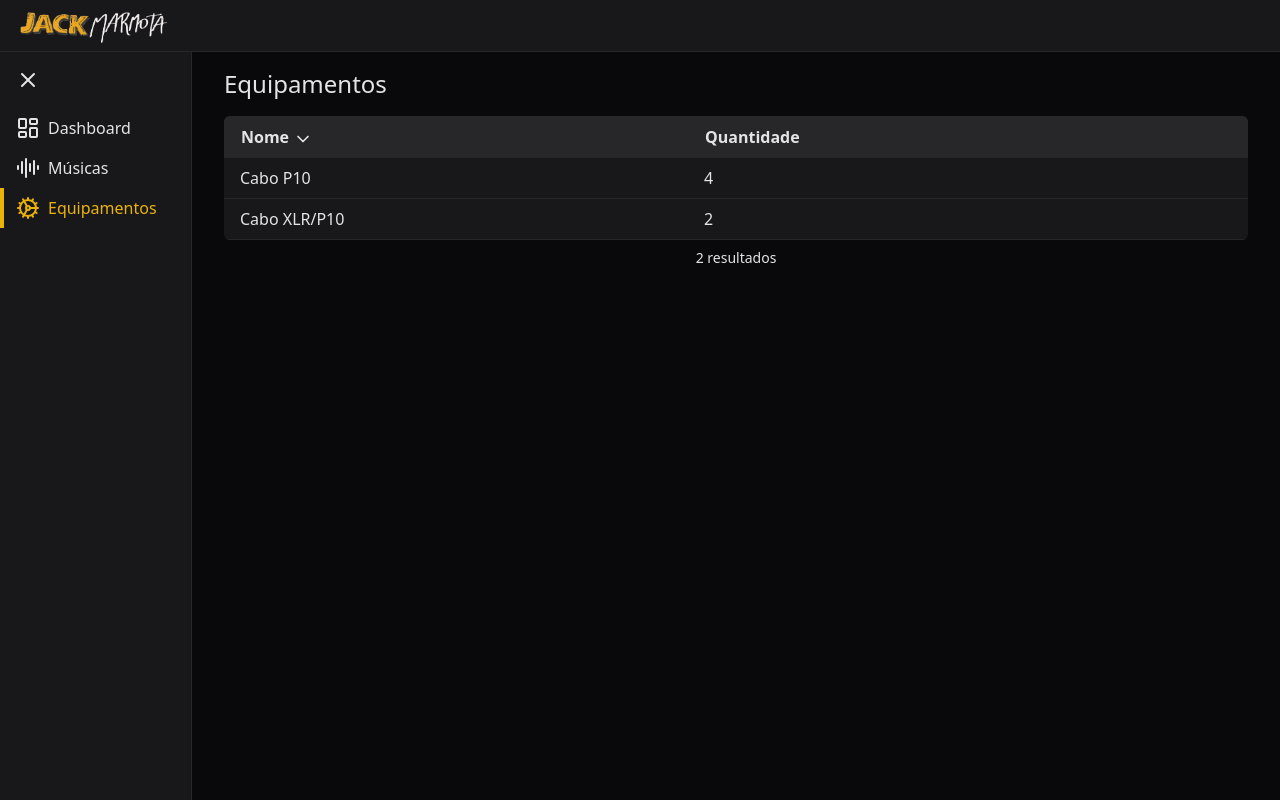
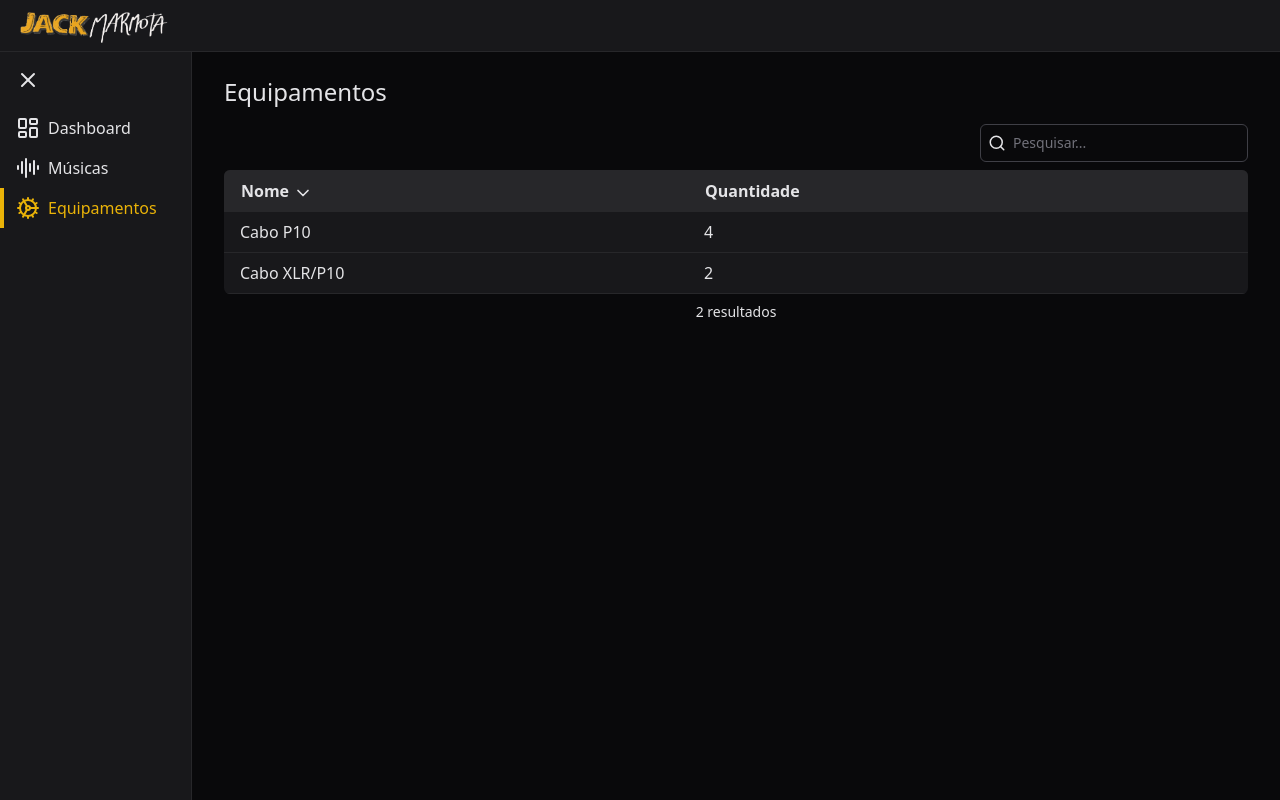
Before and after one commit to Marceometry/jack-marmota-admin, a Next.js app: page /equipments in a window 1280 px wide. Built offline with nearby package versions, Linux system fonts and the light colour scheme.

Commit message:
feat: add react-hook-form

```diff
--- a/package.json
+++ b/package.json
@@ -13,7 +13,8 @@
     "lucide-react": "^0.294.0",
     "next": "14.0.4",
     "react": "^18",
-    "react-dom": "^18"
+    "react-dom": "^18",
+    "react-hook-form": "^7.49.0"
   },
   "devDependencies": {
     "@types/node": "^20",
--- a/src/app/(dashboard)/layout.tsx
+++ b/src/app/(dashboard)/layout.tsx
@@ -8,7 +8,7 @@ export default function Layout({ children }: { children: React.ReactNode }) {
       <div className="flex-1 flex">
         <Sidebar />
 
-        <main className="flex-1 py-4 px-8 pb-0">
+        <main className="flex-1 py-6 px-8 pb-0 max-w-screen-2xl">
           <PageTitle />
 
           {children}
--- /dev/null
+++ b/src/components/Form/index.tsx
@@ -0,0 +1,19 @@
+import { FieldValues, FormProvider, UseFormReturn } from "react-hook-form";
+
+type Props<T extends FieldValues> = {
+  children: React.ReactNode;
+  formMethods: UseFormReturn<T, object>;
+  onSubmit: (data: T) => void;
+};
+
+export function Form<T extends FieldValues>({
+  children,
+  formMethods,
+  onSubmit,
+}: Props<T>) {
+  return (
+    <FormProvider {...formMethods}>
+      <form onSubmit={formMethods.handleSubmit(onSubmit)}>{children}</form>
+    </FormProvider>
+  );
+}
--- a/src/components/Header/index.tsx
+++ b/src/components/Header/index.tsx
@@ -1,12 +1,16 @@
 import Image from 'next/image'
 import Link from 'next/link'
+import { ROUTES } from '@/routes'
 
 export function Header() {
   return (
     <header className="w-full py-2 px-5 border-b border-zinc-800 bg-zinc-900">
-      <div className="mt-1 w-fit">
-        <Link href="/">
-          <Image src="/logo.png" alt="" width={150} height={31} />
+      <div className="w-fit">
+        <Link
+          href={ROUTES.HOME}
+          className="pt-1 pl-1 -ml-1 block rounded transition-shadow"
+        >
+          <Image src="/logo.png" alt="" width={150} height={31} priority />
         </Link>
       </div>
     </header>
--- /dev/null
+++ b/src/components/Input/index.tsx
@@ -0,0 +1,54 @@
+'use client'
+
+import { FieldValues, Path, useFormContext } from 'react-hook-form'
+
+export type InputProps<T extends FieldValues> =
+  React.InputHTMLAttributes<HTMLInputElement> & {
+    name: Path<T>
+    label?: string
+    placeholder?: string
+    required?: boolean
+    onValueChange?: (value: string) => void
+  }
+
+export function Input<T extends FieldValues>({
+  label,
+  name,
+  required,
+  disabled,
+  placeholder,
+  onValueChange,
+  ...rest
+}: InputProps<T>) {
+  const {
+    register,
+    formState: { errors },
+  } = useFormContext<T>()
+
+  const error = errors[name]?.message
+  const inputRegister = register(name, { required })
+
+  return (
+    <div className="relative">
+      {label && (
+        <label htmlFor={name}>
+          {label}
+          {required ? '*' : ''}
+        </label>
+      )}
+
+      <input
+        {...inputRegister}
+        {...rest}
+        id={name}
+        required={required}
+        disabled={disabled}
+        placeholder={placeholder || label}
+      />
+
+      {typeof error === 'string' && (
+        <span className="mt-1 absolute text-red-400">{error}</span>
+      )}
+    </div>
+  )
+}
--- /dev/null
+++ b/src/components/SearchInput/index.tsx
@@ -0,0 +1,52 @@
+'use client'
+
+import { Search, XIcon } from 'lucide-react'
+import { useRef } from 'react'
+import { twMerge } from 'tailwind-merge'
+
+type Props = Omit<React.InputHTMLAttributes<HTMLInputElement>, 'onChange'> & {
+  clearable?: boolean
+  onChange?: (value: string) => void
+}
+
+export function SearchInput({
+  onChange,
+  className,
+  clearable = true,
+  placeholder = 'Pesquisar...',
+  ...props
+}: Props) {
+  const ref = useRef<HTMLInputElement | null>(null)
+
+  function clearInput() {
+    onChange?.('')
+    ref.current?.focus()
+  }
+
+  return (
+    <div className="flex items-center relative">
+      <Search size={18} className="absolute left-2" />
+
+      <input
+        {...props}
+        ref={ref}
+        placeholder={placeholder}
+        onChange={(e) => onChange?.(e.target.value)}
+        className={twMerge(
+          'w-full flex-1 text-sm rounded-md py-2 pl-8 border border-zinc-700 placeholder:text-zinc-500 bg-transparent transition-all',
+          clearable ? 'pr-8' : 'pr-3',
+          className,
+        )}
+      />
+
+      {clearable && props.value && (
+        <button
+          className="absolute right-2 rounded hover:brightness-75 transition-all"
+          onClick={clearInput}
+        >
+          <XIcon size={18} />
+        </button>
+      )}
+    </div>
+  )
+}
--- a/src/components/Sidebar/index.tsx
+++ b/src/components/Sidebar/index.tsx
@@ -18,13 +18,13 @@ export function Sidebar() {
   return (
     <aside
       className={twJoin(
-        'border-r border-zinc-800 bg-zinc-900 transition-all',
+        'border-r border-zinc-800 bg-zinc-900 transition-all duration-500 overflow-hidden',
         isOpen ? 'w-48' : 'w-14',
       )}
     >
       <button
         onClick={onToggle}
-        className="m-4 hover:brightness-75 transition-all"
+        className="m-4 rounded hover:brightness-75 transition-all"
       >
         {isOpen ? <XIcon /> : <MenuIcon />}
       </button>
@@ -40,17 +40,19 @@ export function Sidebar() {
               <li key={route}>
                 <Link
                   href={route}
-                  title={!isOpen ? label : ''}
+                  title={label}
                   className={twJoin(
-                    'py-2 px-3 border-x-4 border-transparent flex items-center gap-2 hover:bg-zinc-700',
+                    'py-2 px-3 border-x-4 border-transparent flex items-center gap-2 transition-all hover:bg-zinc-700',
                     isActive ? 'text-yellow-500 border-l-yellow-500' : '',
                   )}
                 >
                   <Icon className="shrink-0" />
                   <span
                     className={twJoin(
-                      'transition-opacity',
-                      isOpen ? 'delay-100' : 'opacity-0 sr-only',
+                      'transition-opacity whitespace-nowrap',
+                      isOpen
+                        ? 'duration-500'
+                        : 'duration-200 opacity-0 invisible',
                     )}
                   >
                     {label}
--- a/src/components/Table/index.tsx
+++ b/src/components/Table/index.tsx
@@ -3,6 +3,7 @@
 import { ChevronDown } from 'lucide-react'
 import { useState } from 'react'
 import { twJoin } from 'tailwind-merge'
+import { SearchInput } from '@/components'
 import { dynamicSort } from '@/utils'
 
 type Item = {
@@ -41,6 +42,10 @@ export function Table<T extends Item>({
 
   return (
     <div>
+      <div className="mb-2 w-full flex justify-end">
+        <SearchInput clearable />
+      </div>
+
       <div>
         <table className="w-full rounded-md overflow-hidden border-collapse bg-zinc-900">
           <thead>
@@ -81,7 +86,14 @@ export function Table<T extends Item>({
           </thead>
 
           <tbody>
-            {orderedData.map((item) => {
+            {!orderedData.length ? (
+              <tr>
+                <td colSpan={columns.length} className="p-4 text-center">
+                  Não há resultados
+                </td>
+              </tr>
+            ) : (
+              orderedData.map((item) => {
                 return (
                   <tr key={item.id}>
                     {columns.map((column) => (
@@ -94,14 +106,17 @@ export function Table<T extends Item>({
                     ))}
                   </tr>
                 )
-            })}
+              })
+            )}
           </tbody>
         </table>
       </div>
 
+      {!!orderedData.length && (
         <span className="pt-2 text-sm text-center block">
-        {orderedData.length} resultados
+          {orderedData.length} resultado{orderedData.length > 1 && 's'}
         </span>
+      )}
     </div>
   )
 }
--- a/src/components/index.ts
+++ b/src/components/index.ts
@@ -1,4 +1,6 @@
 export * from './Header'
+export * from './Input'
+export * from './SearchInput'
 export * from './PageTitle'
 export * from './Table'
 export * from './Sidebar'
--- a/src/styles/globals.css
+++ b/src/styles/globals.css
@@ -7,5 +7,9 @@ html {
 }
 
 body {
-  @apply bg-zinc-950 text-zinc-200 accent-yellow-500 selection:bg-yellow-700;
+  @apply bg-zinc-950 text-zinc-200 accent-yellow-500 selection:bg-yellow-800;
 }
+
+* {
+  @apply outline-none focus-visible:ring-1 focus-visible:ring-yellow-500;
+}
```
Also changed, not shown: 1 other file (tests, documents, lock files or other folders). Lines whose indentation alone changed are shown as unchanged.
